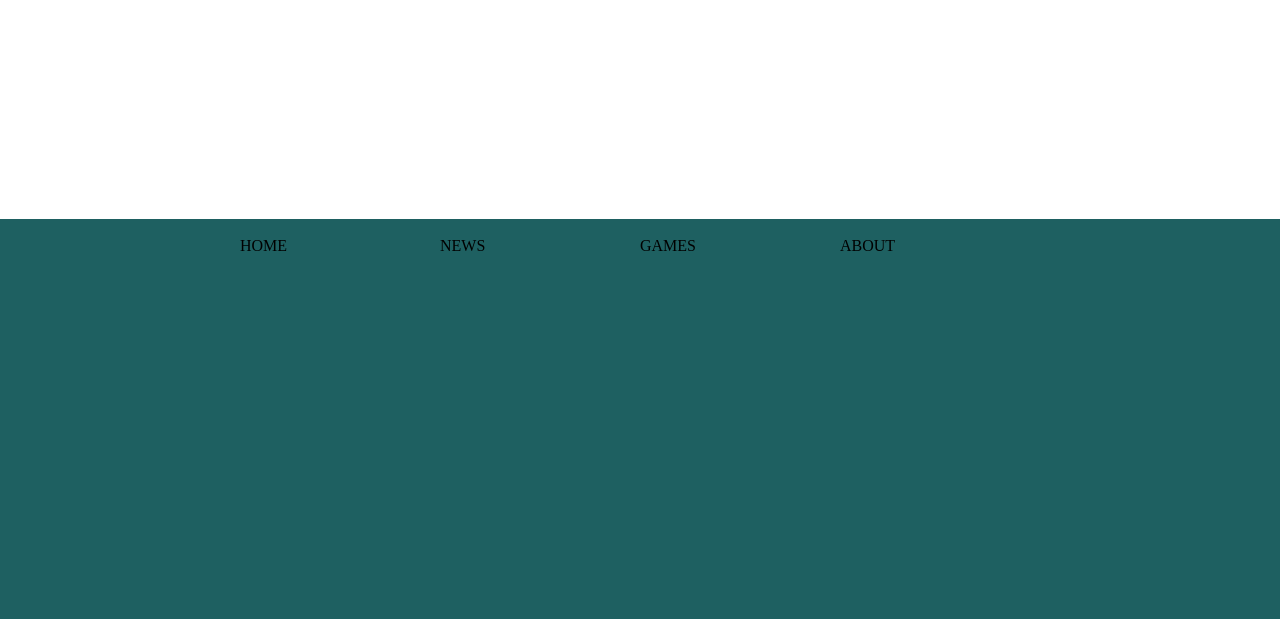
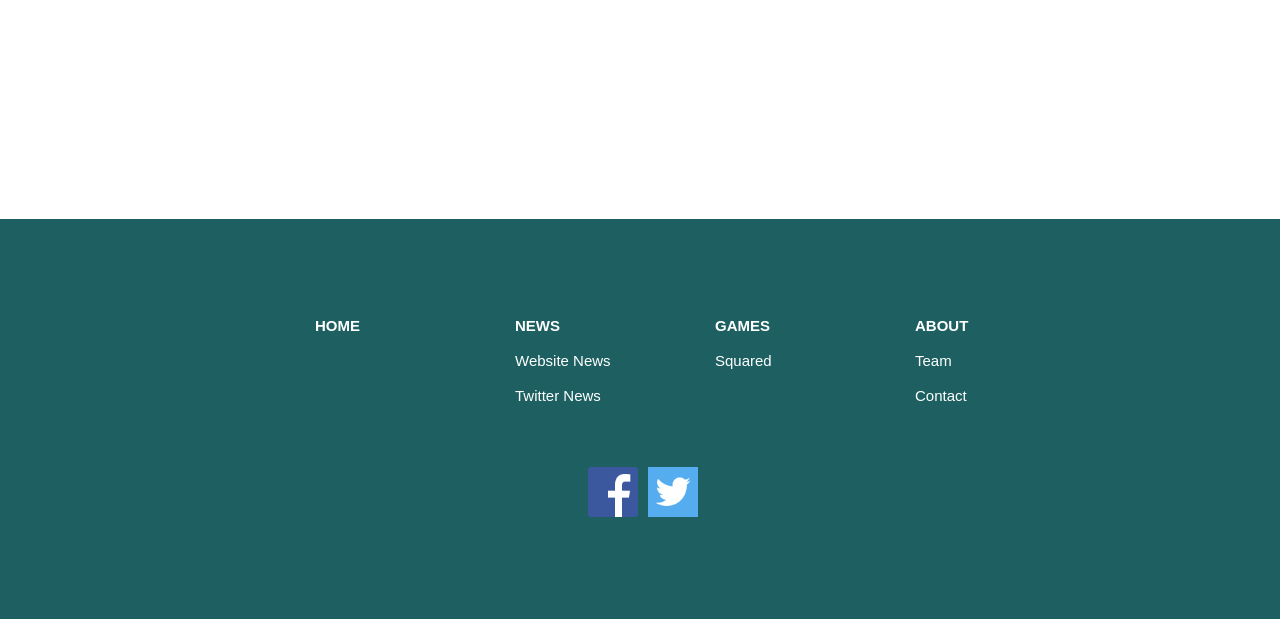
Before and after one commit to fbHolzbaum/PersonalGit2, a PHP site: page /main.html in a window 1280 px wide. Shown: the part 1651-2270 px from the top of the page. Run offline with PHP 8.4, Linux system fonts and the light colour scheme; some libraries are stand-ins or nearby versions.

Commit message:
Finished Footer

```diff
--- a/Websites/HolzbaumProductions/CSS/style.css
+++ b/Websites/HolzbaumProductions/CSS/style.css
@@ -34,6 +34,7 @@ h1, h2, h3{
 
 a{
 	text-decoration: none;
+	font-family:"Arial";
 }
 
 img{
@@ -90,6 +91,10 @@ img{
 	margin-left:auto;
 	margin-right:auto;
 	margin-top:55px;
+}
+
+.navigationsection a:hover{
+	color:rgb(30, 96, 97);
 }
 
 #firstsection{
@@ -243,10 +248,32 @@ footer{
 	margin-left:50px;
 	width:150px;
 	height:150px;
-
+	margin-top:80px;
 }
 
+.footerlink a{
+	color:white;
+	font-size:15px;
+	display:block;
+}
 
 #firstfooterlink{
-	margin-left:200px!important;
+	margin-left:275px!important;
 }
+
+#socialmediacontainer{
+	height:72px;
+	width:116px;
+	margin-top:200px;
+	margin-left:auto;
+	margin-right:auto;
+	clear:both;
+}
+
+#socialmediacontainer img{
+	padding:0px;
+	border:0px;
+	height:50px;
+	width:50px;
+	margin-left:6px;
+}
--- a/Websites/HolzbaumProductions/main.html
+++ b/Websites/HolzbaumProductions/main.html
@@ -60,21 +60,32 @@
 		&nbsp;
 		<div id="footercontainer">
 			<div class="footerlink" id="firstfooterlink">
-			HOME
+				<a href="" style="font-weight:bold;">HOME</a>
 			</div>
 
 			<div class="footerlink">
-			NEWS
+				<a href="" style="font-weight:bold;">NEWS</a><br>
+				<a href="">Website News</a><br>
+				<a href="">Twitter News</a>
 			</div>
 
 			<div class="footerlink">
-			GAMES
+				<a href="" style="font-weight:bold;">GAMES</a><br>
+				<a href="">Squared</a>
 			</div>
 
 			<div class="footerlink">
-			ABOUT
+				<a href="" style="font-weight:bold;">ABOUT</a><br>
+				<a href="">Team</a><br>
+				<a href="">Contact</a>
+			</div>
+
+			<div id="socialmediacontainer">
+				<a href="https://www.facebook.com/HolzbaumProductions"><img src="images/main/FBLogo_72.png"></a>
+				<a href="https://twitter.com/HolzbaumP"><img src="images/main/TwitterLogo_white.png" style="background-color:rgb(85,172,238);"></a>
 			</div>
 		</div>
+
 	</footer>
 
 </html>
```
Also changed, not shown: Websites/HolzbaumProductions/images/main/FBLogo_72.png (added), Websites/HolzbaumProductions/images/main/TwitterLogo.png (added), Websites/HolzbaumProductions/images/main/TwitterLogo_white.png (added).
